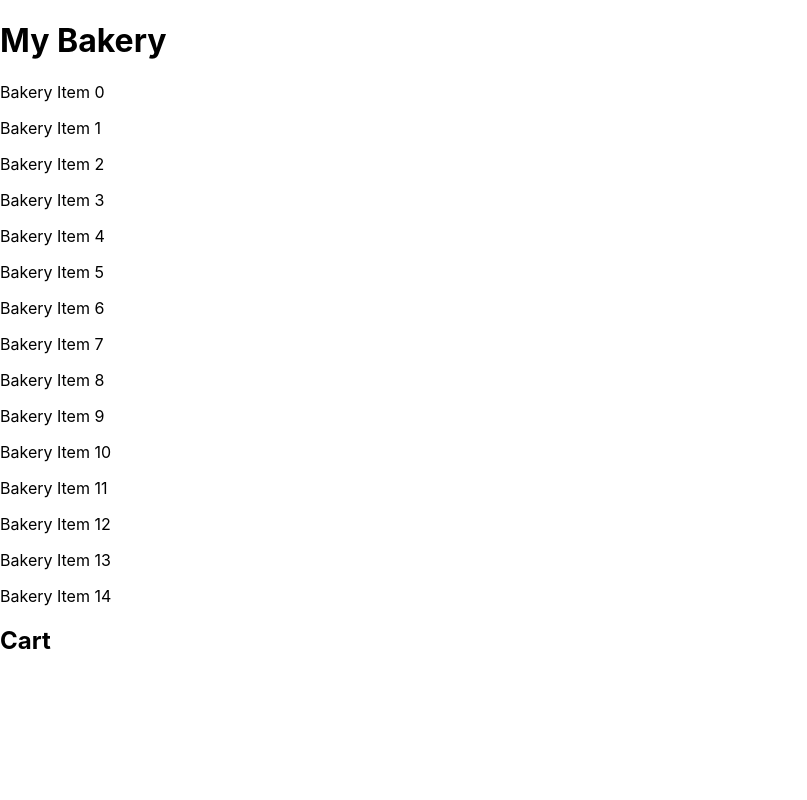
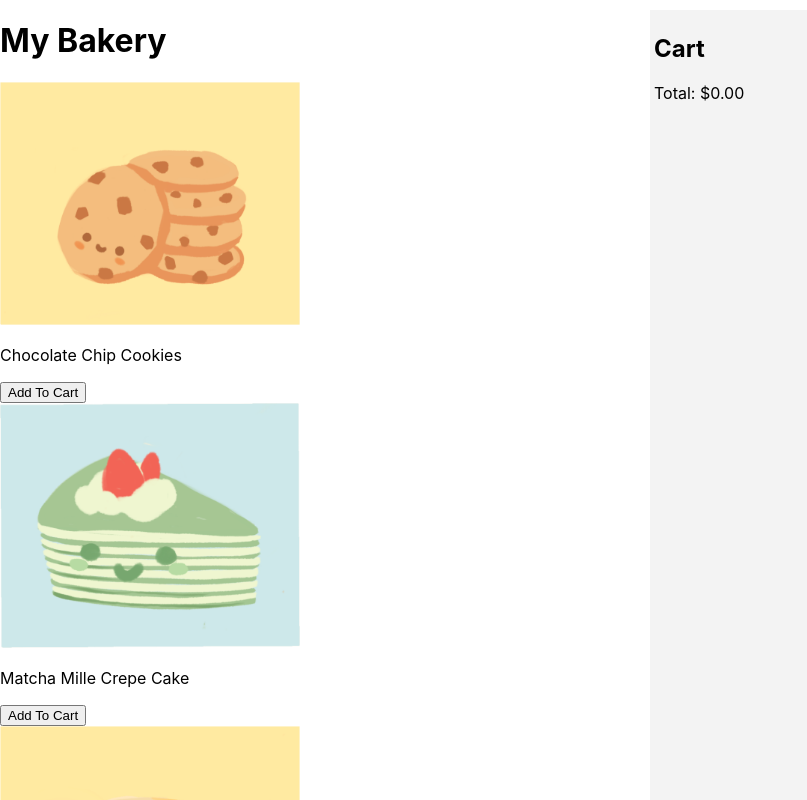
Before and after one commit to trumooo/react-studio, a React (Create React App) app: page / in a window 1280 px wide. Shown: the top 800 px of the page, without its empty margins (0-807 px from the left). Built offline with nearby package versions, Linux system fonts and the light colour scheme.

Commit message:
updated bb!

```diff
--- a/src/App.css
+++ b/src/App.css
@@ -1,9 +1,22 @@
 /* Add styling for your page here */
 
 .App {
+    display: flex;
+    flex-wrap: wrap;
+    flex-direction: column;
+}
+.BakeryItem{
+    margin: 10px;
+    padding: 4px;
+    border: 2px black;
 
 }
-
-.BakeryItem {
-
+.cart{
+    position: absolute;
+    left: 50vw;
+    background-color: #f3f3f3;
+    height: 100vw;
+    width:49vw;
+    margin: 10px;
+    padding: 4px;
 }
--- a/src/App.js
+++ b/src/App.js
@@ -1,6 +1,8 @@
 import "./App.css";
 import { useState } from "react";
 import bakeryData from "./assets/bakery-data.json";
+import button from "./components/Button";
+import BakeryItem from "./components/BakeryItem";
 
 /* ####### DO NOT TOUCH -- this makes the image URLs work ####### */
 bakeryData.forEach((item) => {
@@ -9,20 +11,40 @@ bakeryData.forEach((item) => {
 /* ############################################################## */
 
 function App() {
-  // TODO: use useState to create a state variable to hold the state of the cart
-  /* add your cart state code here */
+  const [cart, setCart] = useState({});
+
+  const addToCart = (item) => {
+    setCart((currentCart) => {
+      const itemName = item.name; // Assuming item names are unique
+      const updatedCart = { ...currentCart };
+      if (!updatedCart[itemName]) {
+        updatedCart[itemName] = { count: 1, price: item.price, name: item.name }; // Store name as well
+      } else {
+        updatedCart[itemName].count += 1;
+      }
+      return updatedCart;
+    });
+  };
+
+  // Calculate total price
+  const totalPrice = Object.values(cart).reduce((total, item) => {
+    return total + item.count * item.price;
+  }, 0);
 
   return (
     <div className="App">
-      <h1>My Bakery</h1> {/* TODO: personalize your bakery (if you want) */}
-
-      {bakeryData.map((item, index) => ( // TODO: map bakeryData to BakeryItem components
-        <p>Bakery Item {index}</p> // replace with BakeryItem component
+      <h1>My Bakery</h1>
+      {bakeryData.map((item, index) => (
+        <BakeryItem key={index} item={item} addToCart={() => addToCart(item)} />
       ))}
-
-      <div>
+      <div className="cart">
         <h2>Cart</h2>
-        {/* TODO: render a list of items in the cart */}
+        {Object.entries(cart).map(([itemName, itemDetails], index) => (
+          <div key={index}>
+            {itemName}: {itemDetails.count} x ${itemDetails.price}
+          </div>
+        ))}
+        <div>Total: ${totalPrice.toFixed(2)}</div>
       </div>
     </div>
   );
--- a/src/components/BakeryItem.js
+++ b/src/components/BakeryItem.js
@@ -1 +1,21 @@
-// TODO: create a component that displays a single bakery item
+import { useState } from "react";
+
+// Assuming addToCart is passed as a prop
+function BakeryItem({ item, index, addToCart }) {
+    const [count, setCount] = useState(0);
+
+    return (
+        <div>
+            <img src={item.image} alt={item.description} width="300"></img>
+            <p>{item.name}</p>
+            <button onClick={() => {
+                setCount(count + 1);
+                addToCart(item.name, count + 1);
+            }}>
+                Add To Cart
+            </button>
+        </div>
+    );
+}
+
+export default BakeryItem;
```
Also changed, not shown: src/components/Button.js (added).
